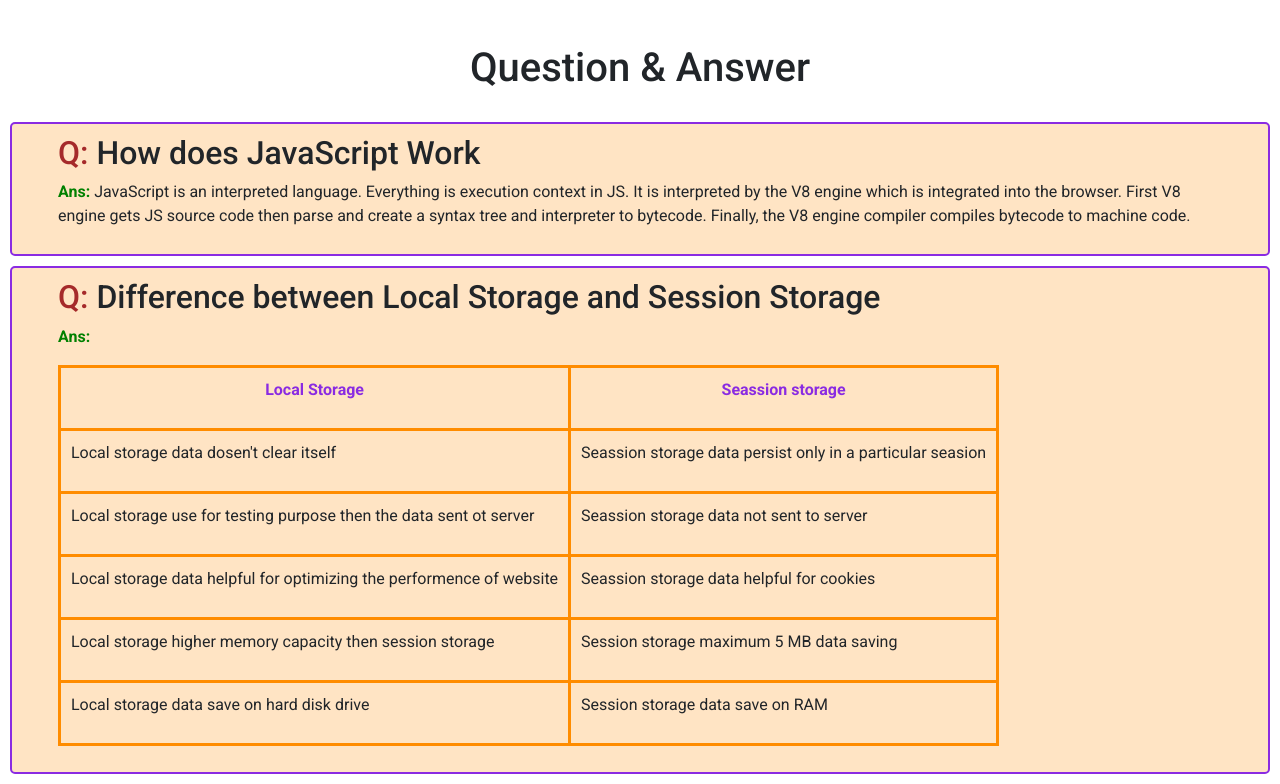
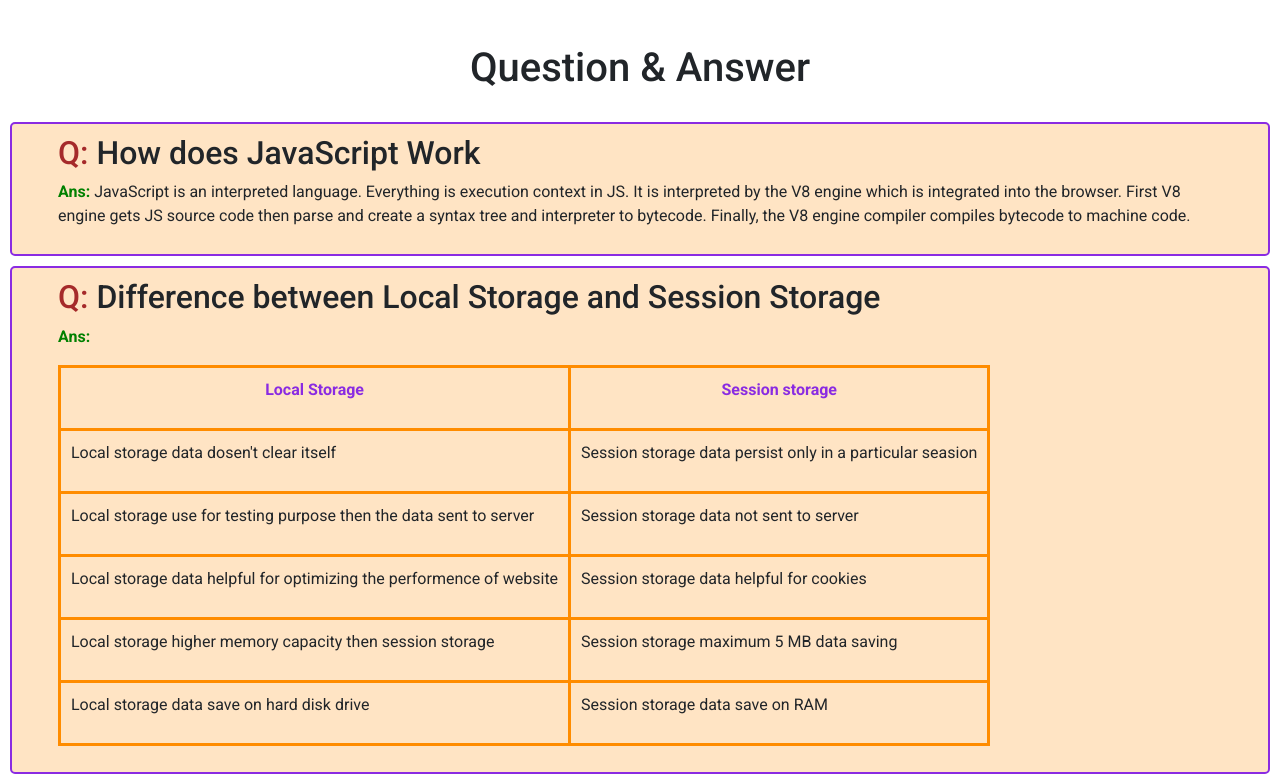
Before and after one commit to ASSiddik01/Assinment_07_insta_shohor, a plain HTML site: page index.html in a window 1280 px wide. Shown: the part 1534-2318 px from the top of the page. Drawn offline with nearby package versions, Linux system fonts and the light colour scheme.

Commit message:
final check

```diff
--- a/index.html
+++ b/index.html
@@ -78,7 +78,7 @@
                             <p>Local Storage</p>
                         </th>
                         <th>
-                            <p>Seassion storage</p>
+                            <p>Session storage</p>
                         </th>
                     </tr>
                 </thead>
@@ -88,15 +88,15 @@
                             <p>Local storage data dosen't clear itself </p>
                         </td>
                         <td>
-                            <p>Seassion storage data persist only in a particular seasion</p>
+                            <p>Session storage data persist only in a particular seasion</p>
                         </td>
                     </tr>
                     <tr>
                         <td>
-                            <p>Local storage use for testing purpose then the data sent ot server</p>
+                            <p>Local storage use for testing purpose then the data sent to server</p>
                         </td>
                         <td>
-                            <p>Seassion storage data not sent to server</p>
+                            <p>Session storage data not sent to server</p>
                         </td>
                     </tr>
                     <tr>
@@ -104,7 +104,7 @@
                             <p>Local storage data helpful for optimizing the performence of website</p>
                         </td>
                         <td>
-                            <p>Seassion storage data helpful for cookies</p>
+                            <p>Session storage data helpful for cookies</p>
                         </td>
                     </tr>
                     <tr>
```
